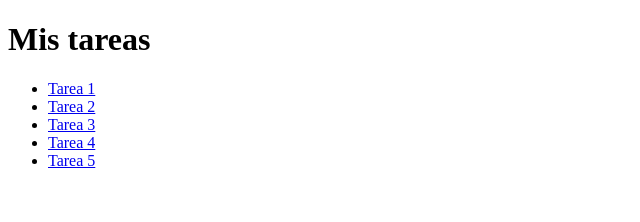
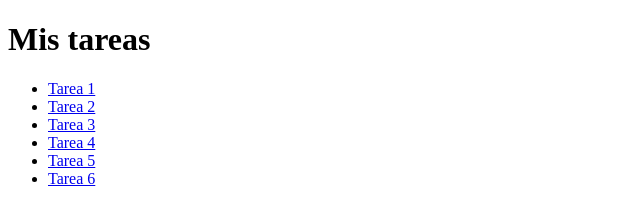
Before and after one commit to Emanuel-OwO/Mis-Tareas-Progra-4, a plain HTML site: page index.html in a window 1280 px wide. Shown: the full height of the page, 0-640 px from the left. Drawn offline with Linux system fonts and the light colour scheme.

Commit message:
Actualizar enlace de Tarea 6

```diff
--- a/index.html
+++ b/index.html
@@ -13,6 +13,7 @@
     <li><a href="Tarea-3/">Tarea 3</a></li>
     <li><a href="Tarea-4/">Tarea 4</a></li>
     <li><a href="Tarea-5/">Tarea 5</a></li>
+    <li><a href="Tarea-6/">Tarea 6</a></li>
   </ul>
 </body>
 </html>
```
